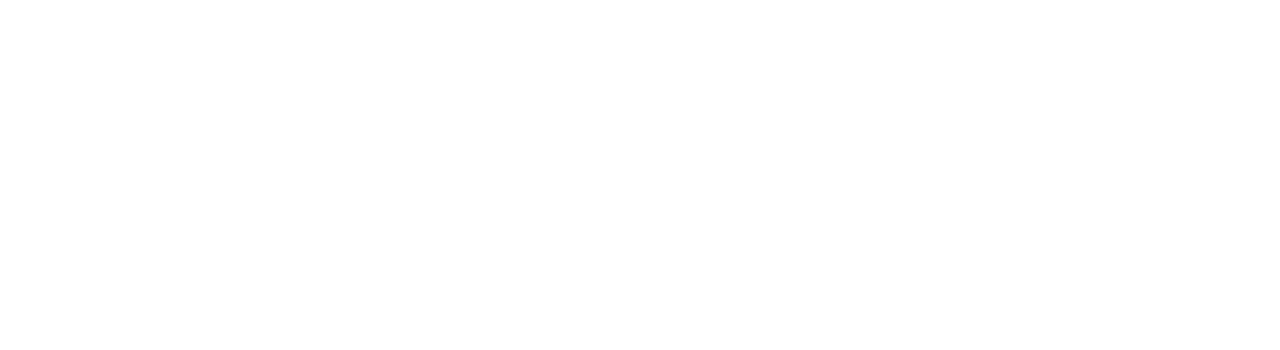
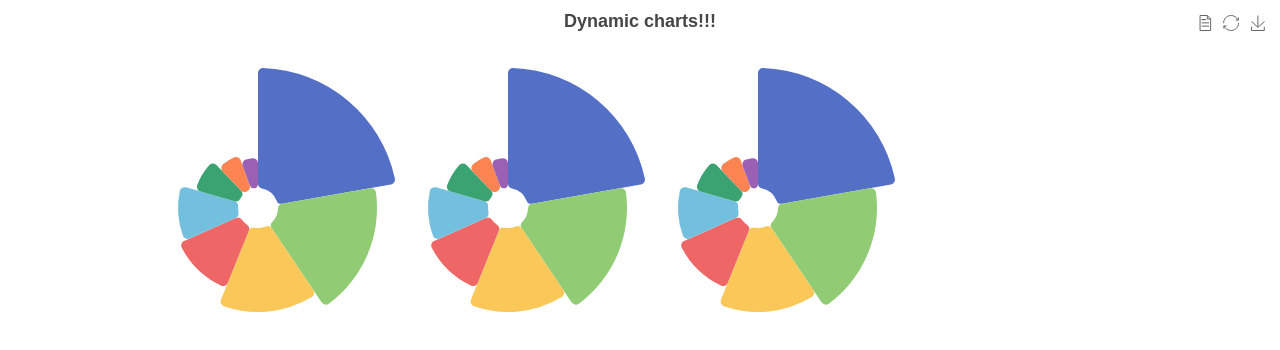
Before and after one commit to Thomas-More-Digital-Innovation/2324-VTC-001-dashboard-configurator, a plain HTML site: page code/dynamic_testprojects/index.html in a window 1280 px wide. Drawn offline with nearby package versions, Linux system fonts and the light colour scheme.

Commit message:
Dynamically create charts based on xml

```diff
--- /dev/null
+++ b/code/dynamic_testprojects/data.csv
@@ -0,0 +1,5 @@
+value,name
+40,a
+30,b
+28,c
+25,d
--- a/code/dynamic_testprojects/echarts.js
+++ b/code/dynamic_testprojects/echarts.js
@@ -1,4 +1,45 @@
-function HorizontalBarChart(idref) {
+function CsvParser() {
+  return true;
+}
+
+function GenerateGraph(amount) {
+  let list = [];
+  let positions = ["50%", "100%", "150%"]
+
+  for (let i = 0; i < amount; i++) {
+    list.push({
+      name: "Radius Mode",
+      type: "pie",
+      radius: [20, 140],
+      center: [positions[i], "50%"],
+      roseType: "radius",
+      itemStyle: {
+        borderRadius: 5,
+      },
+      label: {
+        show: false,
+      },
+      // emphasis: {
+      //   label: {
+      //     show: true,
+      //   },
+      // },
+      data: [
+        { value: 40, name: "rose 1" },
+        { value: 33, name: "rose 2" },
+        { value: 28, name: "rose 3" },
+        { value: 22, name: "rose 4" },
+        { value: 20, name: "rose 5" },
+        { value: 15, name: "rose 6" },
+        { value: 12, name: "rose 7" },
+        { value: 10, name: "rose 8" },
+      ],
+    });
+  }
+  return list;
+}
+
+function NightingaleChart(idref, amount) {
   var chart = echarts.init(document.getElementById(idref), {
     width: 500,
     height: 400,
@@ -6,64 +47,55 @@
 
   chart.setOption(
     (option = {
-      dataset: {
-        source: [
-          ["score", "amount", "product"],
-          [47.7, 35147, "Luxemburg"],
-          [32.7, 20112, "Luik"],
-          [10.6, 101852, "Namen"],
-          [19.6, 91852, "Henegouwen"],
-          [68.1, 79146, "Waals-Brabant"],
-          [89.7, 20145, "Vlaams-Brabant"],
-          [50.1, 12755, "Limburg"],
-          [74.4, 41032, "Antwerpen"],
-          [57.1, 78254, "Oost-Vlaanderen"],
-          [89.3, 58212, "West-Vlaanderen"],
+      title: {
+        text: "Dynamic charts!!!",
+        left: "center",
+      },
+      tooltip: {
+        trigger: "item",
+        formatter: "{a} <br/>{b} : {c} ({d}%)",
+      },
+      legend: {
+        left: "center",
+        top: "bottom",
+        data: [
+          "rose1",
+          "rose2",
+          "rose3",
+          "rose4",
+          "rose5",
+          "rose6",
+          "rose7",
+          "rose8",
         ],
       },
-      grid: { containLabel: true },
-      xAxis: { name: "aantal" },
-      yAxis: { type: "category" },
-      visualMap: {
-        orient: "horizontal",
-        left: "center",
-        top: "",
-        min: 10,
-        max: 100,
-        text: ["Positief", "Negatief"],
-        // Map the score column to color
-        dimension: 0,
-        inRange: {
-          color: ["rgb(33,189,185)", "rgb(17, 108, 135)", "rgb(0,27,84)"],
+      toolbox: {
+        show: true,
+        feature: {
+          mark: { show: true },
+          dataView: { show: true, readOnly: false },
+          restore: { show: true },
+          saveAsImage: { show: true },
         },
       },
-      series: [
-        {
-          type: "bar",
-          encode: {
-            // Map the "amount" column to X axis.
-            x: "amount",
-            // Map the "product" column to Y axis
-            y: "product",
-          },
-        },
-      ],
+      series: GenerateGraph(amount)
     })
   );
-  console.log("Generating Chart Done!")
+  console.log("Generating Chart Done!");
 }
 // Function to load and parse XML
 function loadXML() {
   var xmlhttp = new XMLHttpRequest();
-  xmlhttp.open("GET", "data.xml", true);
+  xmlhttp.open("GET", "config.xml", true);
   xmlhttp.onreadystatechange = function () {
     if (xmlhttp.readyState == 4 && xmlhttp.status == 200) {
       var xmlDoc = xmlhttp.responseXML;
-      displayXMLContent(xmlDoc);
+      let x = displayXMLContent(xmlDoc); //return object/list with parsed element data to be used as chart parameters
+      NightingaleChart("s1", x)
     }
   };
   xmlhttp.send();
-  console.log("Reading Done!")
+  console.log("Reading Done!");
 }
 
 // Function to display XML content in HTML
@@ -95,7 +127,9 @@
 
     document.body.appendChild(screenDiv);
   }
-  console.log("Parsing Done!")
-};
+  console.log("Parsing Done!");
+  return 3;
+}
 // Call the loadXML function to start the process
-loadXML()
+loadXML();
+NightingaleChart("s1", 3)
--- a/code/dynamic_testprojects/global.css
+++ b/code/dynamic_testprojects/global.css
@@ -3,6 +3,7 @@
     width: 100%;
     display: flex;
     flex-direction: column;
+    justify-content: space-between;
 }
 
 .row {
```
Also changed, not shown: code/dynamic_testprojects/csvparser.js (added, +32 -0 lines), code/dynamic_testprojects/config.xml (renamed from code/dynamic_testprojects/data.xml).
